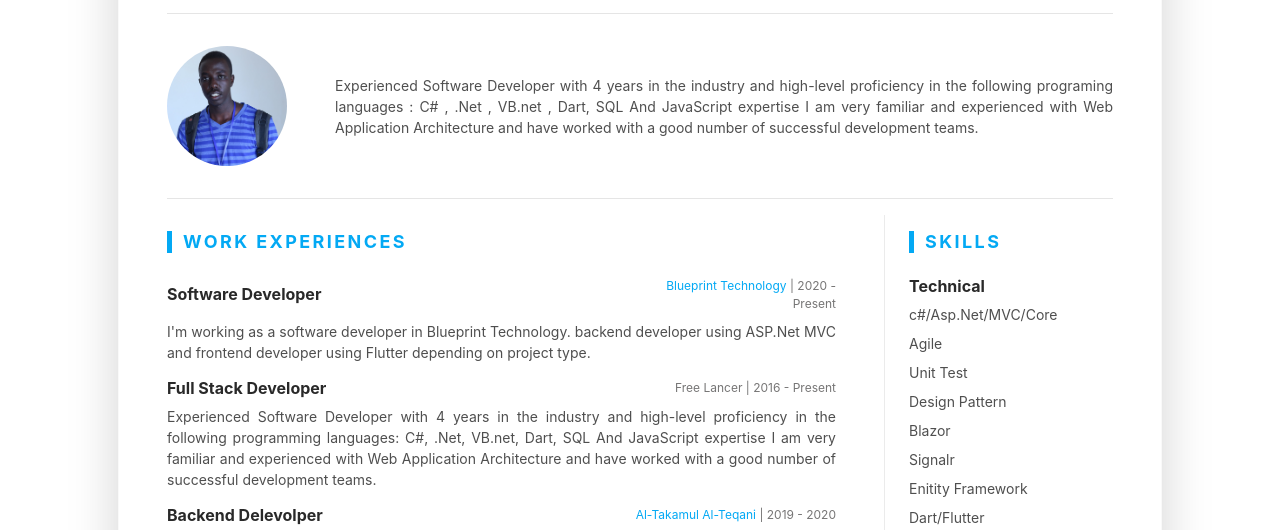
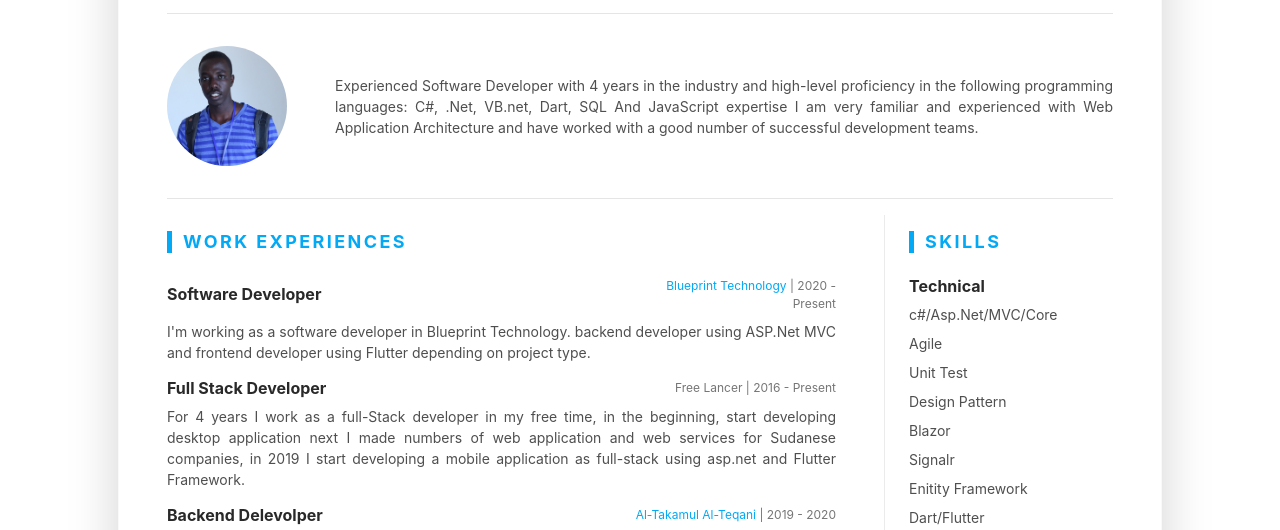
Before and after one commit to AymanMubark/CV, a plain HTML site: page index.html in a window 1280 px wide. Shown: the part 196-726 px from the top of the page. Drawn offline with Linux system fonts and the light colour scheme.

Commit message:
Update index.html

```diff
--- a/index.html
+++ b/index.html
@@ -73,11 +73,7 @@
                             src="assets/images/resume-profile.jpg" alt="image">
                         <div class="media-body text-left">
                             <p class="mb-0">
-                                Experienced Software Developer with 4 years in the industry and high-level proficiency
-                                in the following programing languages : C# , .Net , VB.net , Dart, SQL And JavaScript
-                                expertise
-                                I am very familiar and experienced with Web Application
-                                Architecture and have worked with a good number of successful development teams.
+                            Experienced Software Developer with 4 years in the industry and high-level proficiency in the following programming languages: C#, .Net, VB.net, Dart, SQL And JavaScript expertise I am very familiar and experienced with Web Application Architecture and have worked with a good number of successful development teams.
                             </p>
                         </div>
                         <!--//media-body-->
@@ -127,9 +123,7 @@
                                     </div>
                                     <div class="item-content">
                                         <p>
-                                           Experienced Software Developer with 4 years in the industry and high-level proficiency in the following
-                                           programming languages: C#, .Net, VB.net, Dart, SQL And JavaScript expertise I am very familiar and experienced
-                                           with Web Application Architecture and have worked with a good number of successful development teams.
+                                        For 4 years I work as a full-Stack developer in my free time, in the beginning, start developing desktop application next I made numbers of web application and web services for Sudanese companies, in 2019 I start developing a mobile application as full-stack using asp.net and Flutter Framework.
                                         </p>
                                     </div>
                                 </div>
```
